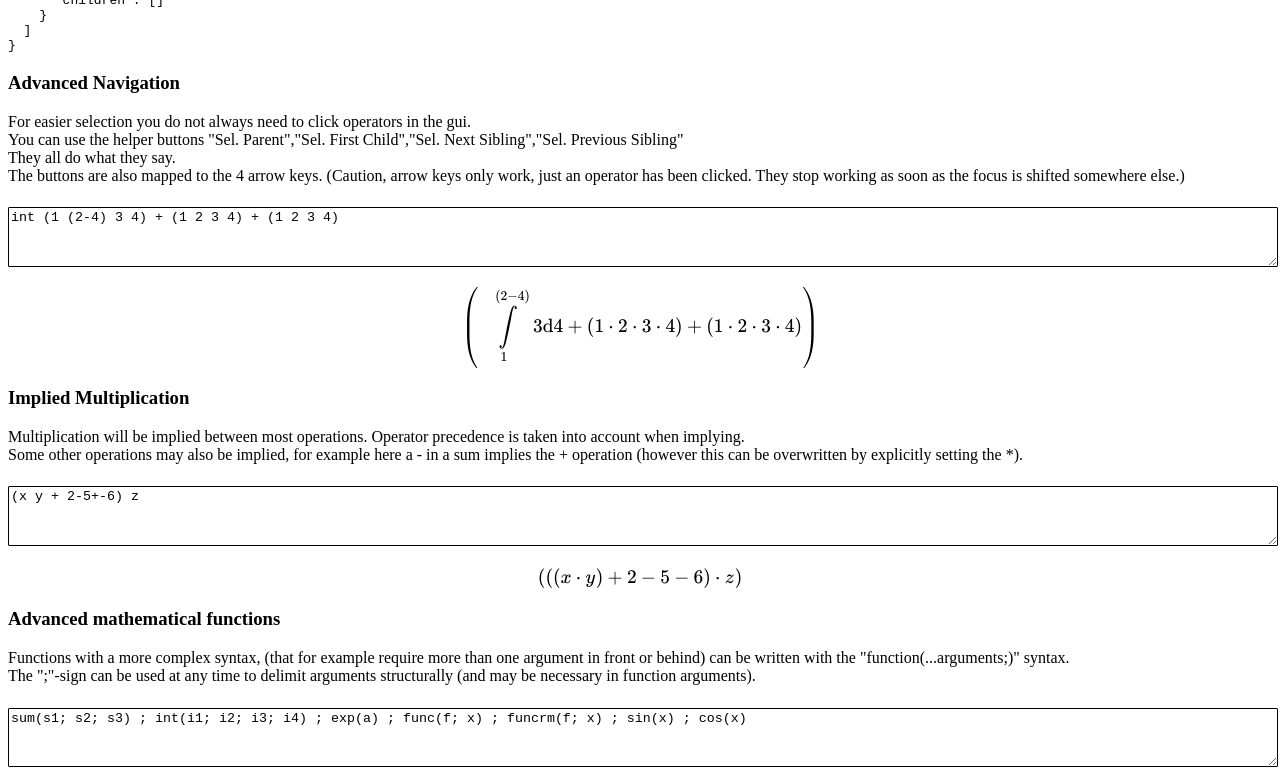
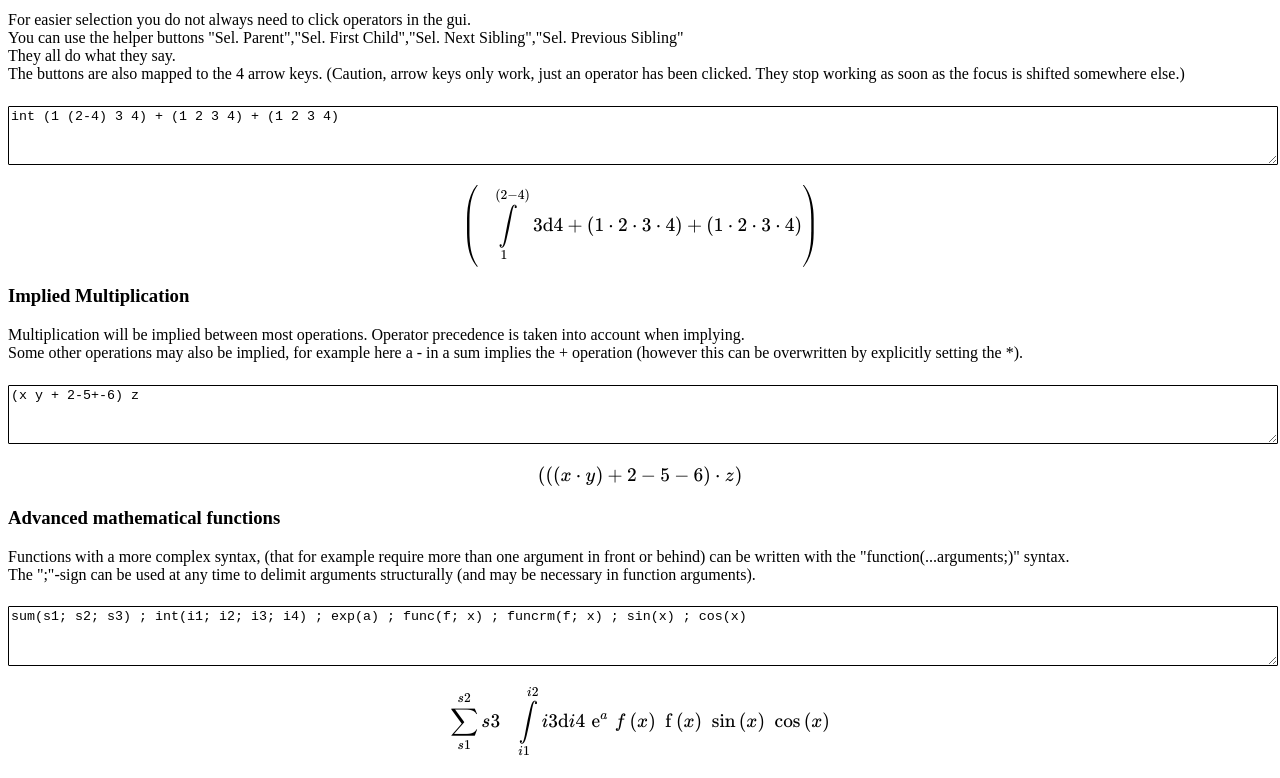
Before and after one commit to jonas-kell/math-manipulator, a Vue app: page /#/help in a window 1280 px wide. Shown: the part 960-1738 px from the top of the page. Built offline with nearby package versions, Linux system fonts and the light colour scheme.

Commit message:
refactor: disable buttons and calculations on load

```diff
--- a/src/components/EquationLine.vue
+++ b/src/components/EquationLine.vue
@@ -27,6 +27,7 @@
         result: Operator | null;
     }
     const rendererUUID = ref(uuidv4());
+    const buttonsActive = ref(false);
     const selectFunctionStore = useSelectFunctionStore();
     const variablesStore = useVariablesStore();
     const permanenceStore = usePermanenceStore();
@@ -102,6 +103,7 @@
         // set keybindings to listen here
         if (loadingComplete.value) {
             keybindingsStore.setActiveUUID(keybindingsRegisterUUID.value);
+            buttonsActive.value = true;
         }
     };
     const selectAdditionalOperator = (additionalUUIDs: string[]) => {
@@ -119,6 +121,11 @@
         additionalSelectionUUIDs.value.forEach((uuid) => {
             selectFunctionStore.callGraphicalSelectionHandlerCallback(rendererUUID.value, Operator.UUIDRefFromUUID(uuid), true);
         });
+
+        // activate buttons
+        if (loadingComplete.value) {
+            buttonsActive.value = true;
+        }
     };
 
     // keybindings
@@ -324,6 +331,11 @@
         const logTimer = (name: string) => {
             timers[name] = Date.now() - timer;
         };
+
+        // very expensive computation, unnecessary unless buttons on
+        if (!buttonsActive.value) {
+            return res;
+        }
 
         if (selectedOperator.value != null) {
             const selOp = selectedOperator.value as Operator;
@@ -542,6 +554,7 @@
             selectAdditionalOperator(loaded.additionalSelectionUUIDs);
             outputOperator.value = loaded.operator;
             mode.value = loaded.mode as unknown as MODES;
+            // buttonsActive.value = false; // loaded doesn't need buttons.
         }
         loadingComplete.value = true;
     });
@@ -579,7 +592,7 @@
         :uuid="operatorParserUUID"
     />
 
-    <template v-if="selectionUUID != '' && selectedOperator != null && !isBase">
+    <template v-if="selectionUUID != '' && selectedOperator != null && !isBase && buttonsActive">
         <div class="offset-x" :id="buttonRowUUID">
             <button @click="selectParentAction" style="margin-right: 0.2em" :disabled="selectedOperatorsParentOperator == null">
                 Sel. Parent
@@ -634,9 +647,9 @@
                 :config="config"
                 v-show="mode == MODES.REPLACEMENT"
                 @parsed="(a: Operator | null) => {
-                replaceWithOperator = a;
-                replaceWithCallback()
-            }"
+                    replaceWithOperator = a;
+                    replaceWithCallback()
+                }"
                 @loading-value="() => (skipReplaceWithEffect = true)"
                 style="margin-top: 0.5em; width: 100%; min-height: 2em"
                 :uuid="operatorParserUUID"
```
